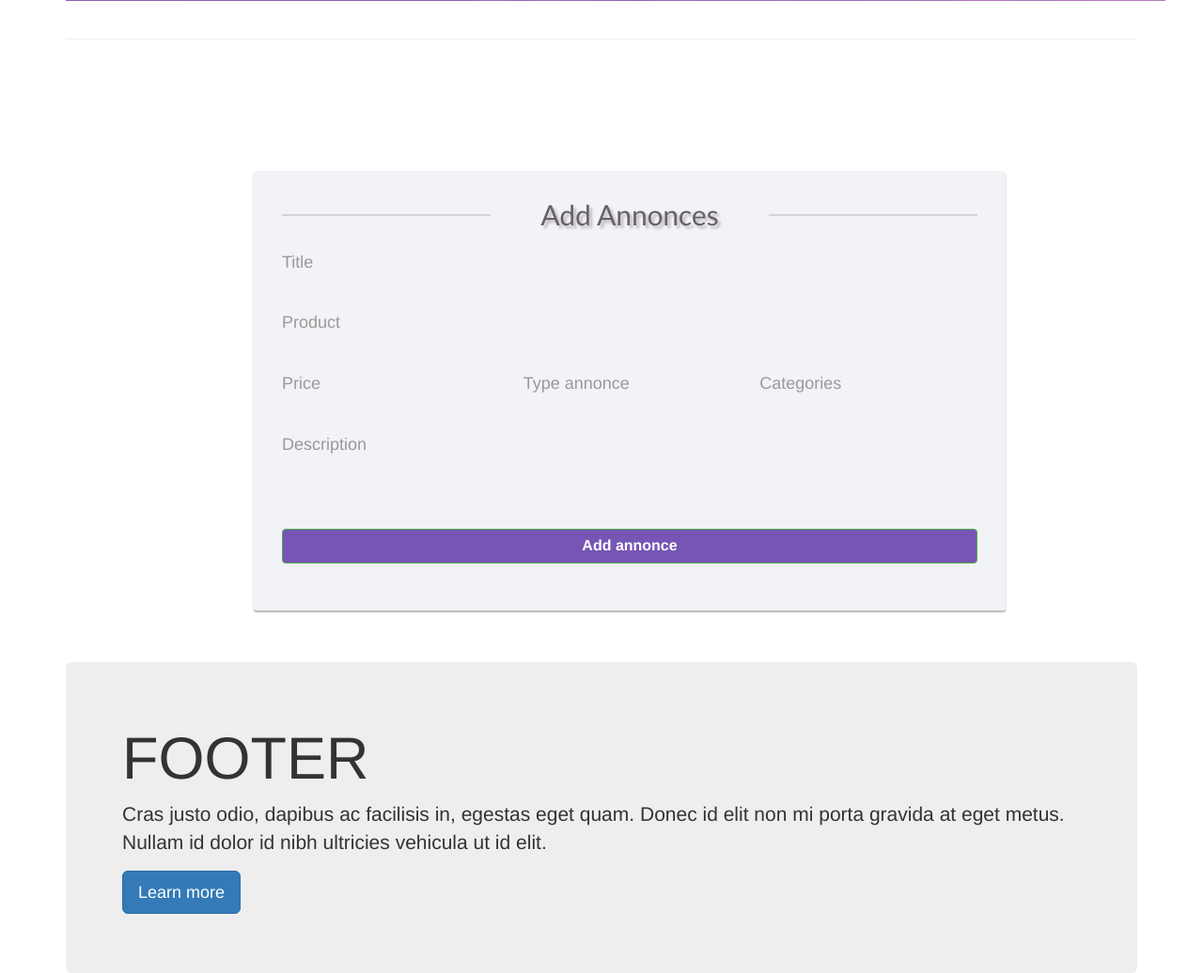
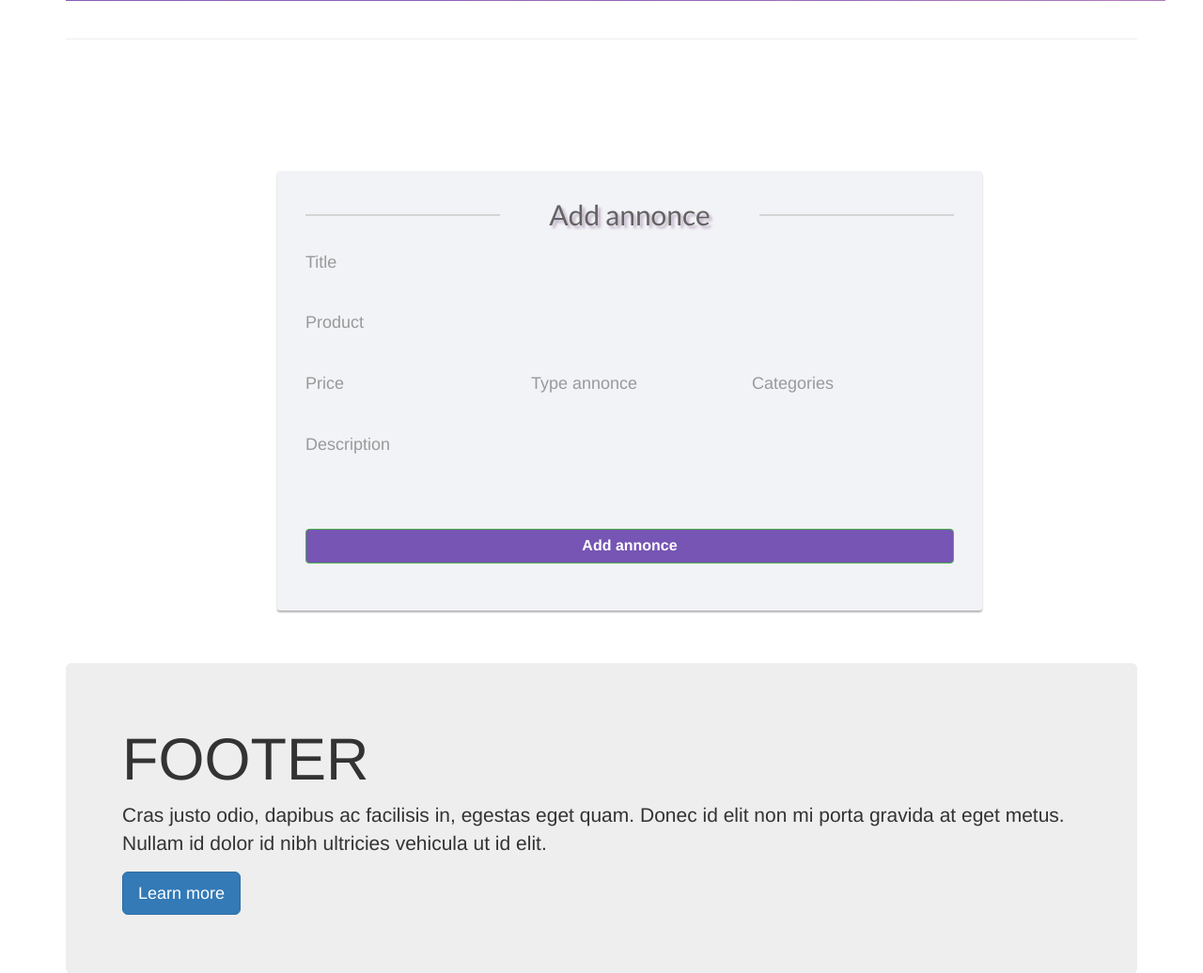
Before and after one commit to wafistos1/Ecommerce_project, a Django app: template Mysite/annonce/templates/annonce/add.html in a window 1280 px wide. Shown: the part 326-1362 px from the top of the page at 94% size. Run offline with Django 3.2, Linux system fonts and the light colour scheme; the template is opened without the code that fills it, so the values that code supplies are empty; some libraries are stand-ins or nearby versions.

Commit message:
refactoring details tempaltes add mutilples images

```diff
--- a/Mysite/annonce/templates/annonce/add.html
+++ b/Mysite/annonce/templates/annonce/add.html
@@ -8,28 +8,43 @@
 {% block annonce %}
 
 <div class="container">
+    <div class="row">
+        <div class="col-sm-2"></div>
+        <div class="col-sm-8">
         <div class="signup-form">
             <form action="" method="post" enctype="multipart/form-data" action="{% url 'add_annonce' %}">
                 {% csrf_token %}
-        <h2 class="title">Add Annonces</h2>
+                <h2 class="title">{% trans "Add annonce" %}</h2>
                 <div class="form-group">
-            <label for="Title"><h4>Title</h4></label>
+                    <label for="Title">
+                        <h4>Title</h4>
+                    </label>
                     {{ a_form.title}}
                 </div>
                 <div class="form-group">
-            <label for="Title"><h4>Product</h4></label>
+                    <label for="Title">
+                        <h4>Product</h4>
+                    </label>
                     {{ a_form.product}}
                 </div>
 
                 <div class="form-group">
                     <div class="row">
-                <div class="col-xs-4"><label for="Title"><h4>Price</h4></label>{{ a_form.price}}</div>
-                <div class="col-xs-4"><label for="Title"><h4>Type annonce</h4></label>{{ a_form.type_annonce}}</div>
-                <div class="col-xs-4"><label for="Title"><h4>Categories</h4></label>{{ a_form.categories}}</div>
+                        <div class="col-xs-4"><label for="Title">
+                                <h4>Price</h4>
+                            </label>{{ a_form.price}}</div>
+                        <div class="col-xs-4"><label for="Title">
+                                <h4>Type annonce</h4>
+                            </label>{{ a_form.type_annonce}}</div>
+                        <div class="col-xs-4"><label for="Title">
+                                <h4>Categories</h4>
+                            </label>{{ a_form.categories}}</div>
                     </div>
                 </div>
                 <div class="form-group">
-            <label for="Title"><h4>Description</h4></label>
+                    <label for="Title">
+                        <h4>Description</h4>
+                    </label>
                     {{ a_form.description}}
                 </div>
                 {{ formset.management_form }}
@@ -51,14 +66,16 @@
                 <br>
                 <br>
 
-		<div class="form-group" style="padding-top: 4px;" >
+                <div class="form-group" style="padding-top: 4px;">
                     <button type="submit" class="btn btn-success btn- btn-block">Add annonce</button>
                 </div>
 
             </form>
         </div>
+        <div class="col-sm-2"></div>
         </div>
-
+    </div>
+</div>
 
 
 {% endblock annonce %}
--- a/Mysite/static/css/custom.css
+++ b/Mysite/static/css/custom.css
@@ -125,7 +125,7 @@
 	border-radius: 3px;
 }
 .signup-form{
-	width: 800px;
+	width: auto;
 	margin: 0 auto;
 	padding: 30px 0;
 	margin-top: 70px;
--- a/Mysite/templates/base.html
+++ b/Mysite/templates/base.html
@@ -157,8 +157,8 @@
               <div class="col-sm-4  col-12" style="margin-top: 10px; border-width: 5px; border-color:rgb(74, 30, 116);">
                 <div class="col-item">
                   <div class="photo">
-                    <img src="{{details.image.all.0.image.url }}" alt="thumbnail" class="img-thumbnail z-depth-1" alt="zoom"
-                    style="width: 250px; height: 200px;">
+                    <a href="{{details.get_absolute_url}}"><img src="{{details.image.all.0.image.url }}" alt="thumbnail" class="img-thumbnail z-depth-1" alt="zoom"
+                    style="width: 250px; height: 200px;"></a>
                     <!-- <img src="{{details.image.all.0.image.url }}" alt="a" style="height: 200px; width: 250px; "
                       class="img-responsive" /> -->
 
```
Lines whose indentation alone changed are shown as unchanged.
